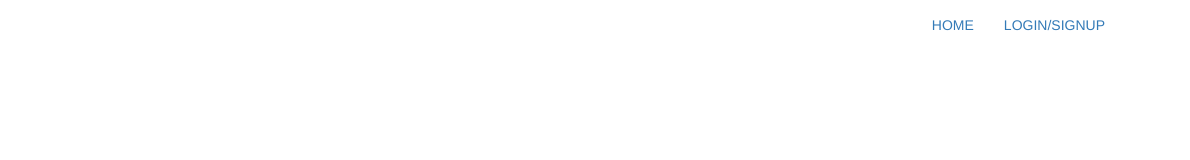
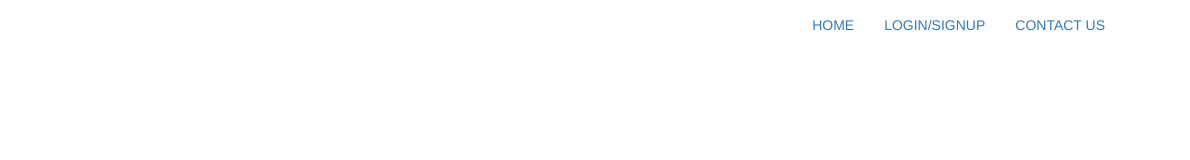
Before and after one commit to akashc1612/internship, a plain HTML site: page index.html in a window 1280 px wide. Shown: the full height of the page, 90-1280 px from the left. Drawn offline with Linux system fonts and the light colour scheme.

Commit message:
THIS IS THE SECOND COMMIT

```diff
--- a/index.html
+++ b/index.html
@@ -23,6 +23,7 @@
             <ul class="nav navbar-nav pull-right">
                 <li class="active txt-size"><a href="index.html">HOME</a></li>
                 <li class="text-size"><a href="login.html">LOGIN/SIGNUP</a></li>
+                <li class="text-size"><a href="contact.html">CONTACT US</a></li>
             </ul>
         </div>
     </div>
```
